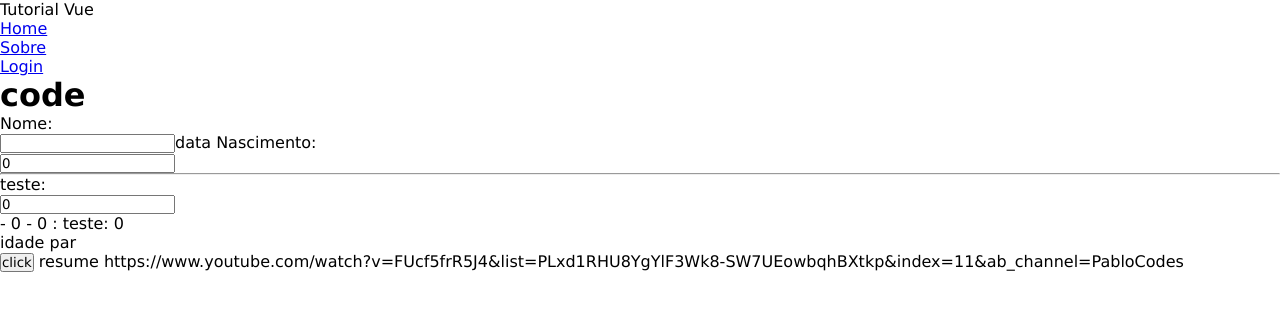
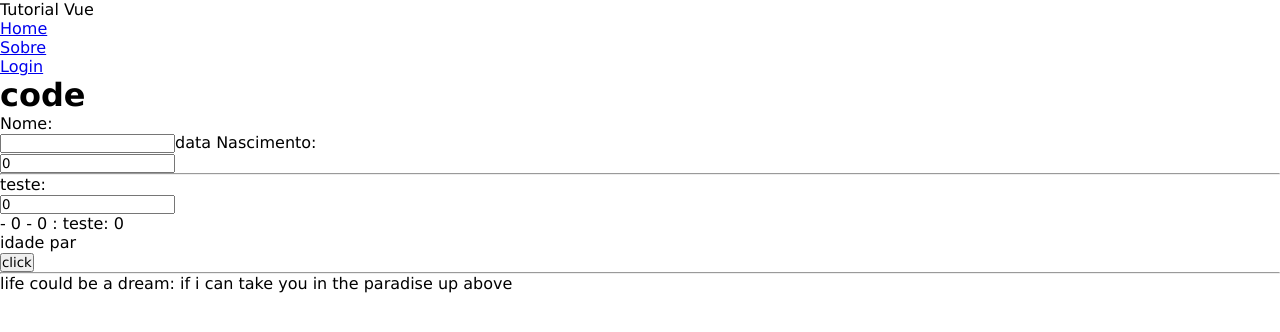
Before and after one commit to vicdant1/revue, a Vue app in the folder tutorial-vue/: page / in a window 1280 px wide. Shown: the top 332 px of the page. Built offline with nearby package versions, Linux system fonts and the light colour scheme.

Commit message:
playing with props

```diff
--- a/tutorial-vue/src/App.vue
+++ b/tutorial-vue/src/App.vue
@@ -1,7 +1,8 @@
-<script setup>
+<script setup lang="ts">
 
 import Header from './components/Header.vue'
 import Navbar from './components/Navbar.vue';
+import Test from './components/Test.vue';
 import User from './components/User.vue'
 </script>
 
@@ -11,8 +12,8 @@ import User from './components/User.vue'
 
   <main>
     <User/>
-    resume
-    https://www.youtube.com/watch?v=FUcf5frR5J4&list=PLxd1RHU8YgYlF3Wk8-SW7UEowbqhBXtkp&index=11&ab_channel=PabloCodes
+    <hr>
+    <Test prop-a="if i can take you in the paradise up above"/>
   </main>
 </template>
 
--- /dev/null
+++ b/tutorial-vue/src/components/Test.vue
@@ -0,0 +1,18 @@
+<template>
+  <div>
+    life could be a dream: {{ propA }}
+  </div>
+</template>
+
+<script setup lang="ts">
+const {propA} = defineProps({
+  propA:{
+    required: true,
+    type: String
+  }
+})
+</script>
+
+<style lang="scss" scoped>
+
+</style>
```
